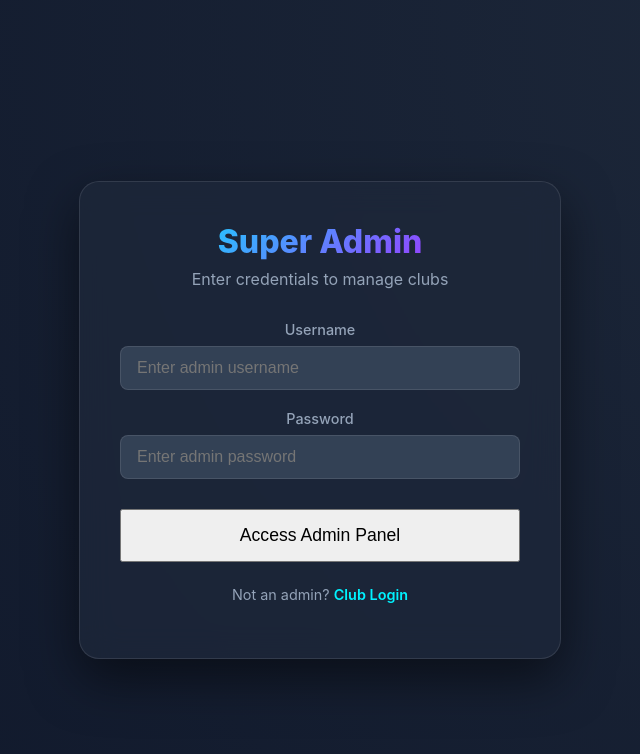
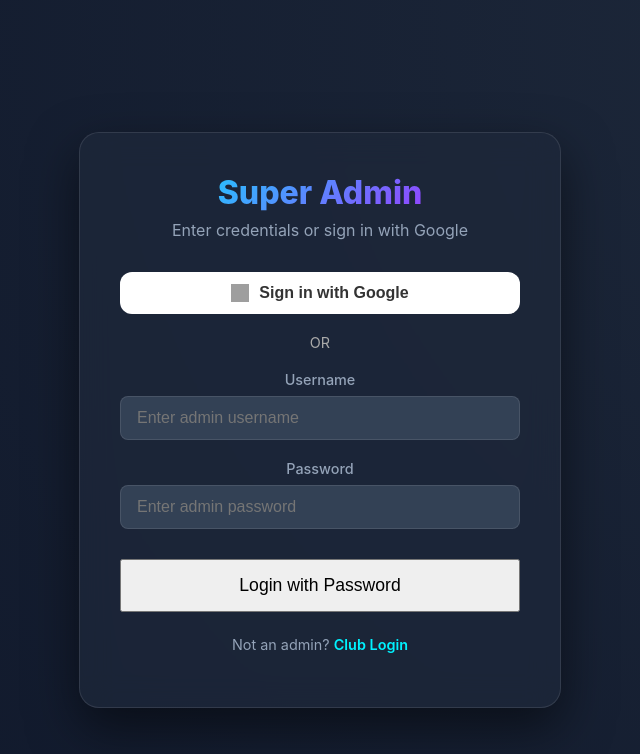
Before and after one commit to RohitSinghVedra/IDDOCSCANGEMINI, a React (Create React App) app in the folder client/: page /admin-login in a window 1280 px wide. Shown: the top 754 px of the page, without its empty margins (320-960 px from the left). Built offline with nearby package versions, Linux system fonts and the light colour scheme; no server answers; grey boxes are pictures that could not be loaded; the HTML template or start-up script is replaced by a standard one.

Commit message:
feat: Add Google Sign-In for Admin Panel

```diff
--- a/client/src/components/AdminLogin.js
+++ b/client/src/components/AdminLogin.js
@@ -1,6 +1,8 @@
 import React, { useState } from 'react';
 import { useNavigate } from 'react-router-dom';
 import { toast } from 'react-toastify';
+import { signInGoogle, getCurrentUser } from '../services/googleAuth';
+import { isAdminEmail } from '../config/adminConfig';
 import './Login.css';
 
 const AdminLogin = ({ onLogin }) => {
@@ -36,12 +38,59 @@ const AdminLogin = ({ onLogin }) => {
     }
   };
 
+  const handleGoogleLogin = async () => {
+    setLoading(true);
+    try {
+      const response = await signInGoogle();
+      if (response && response.accessToken) {
+        const userInfo = await getCurrentUser();
+
+        if (userInfo && isAdminEmail(userInfo.email)) {
+          const adminUser = {
+            username: userInfo.email,
+            userType: 'admin',
+            name: userInfo.name,
+            email: userInfo.email
+          };
+
+          onLogin('admin-token', adminUser);
+          toast.success(`Welcome back, ${userInfo.name}!`);
+          navigate('/admin');
+        } else {
+          toast.error('Access Denied: This email is not authorized as an Admin.');
+        }
+      }
+    } catch (error) {
+      console.error('Google Admin Login error:', error);
+      toast.error('Google Sign-In failed');
+    } finally {
+      setLoading(false);
+    }
+  };
+
   return (
     <div className="login-container">
       <div className="login-card">
         <div className="login-header">
           <h2>Super Admin</h2>
-          <p>Enter credentials to manage clubs</p>
+          <p>Enter credentials or sign in with Google</p>
+        </div>
+
+        <div className="google-login-section" style={{ marginBottom: '20px' }}>
+          <button
+            type="button"
+            className="btn btn-secondary"
+            onClick={handleGoogleLogin}
+            disabled={loading}
+            style={{ width: '100%', display: 'flex', justifyContent: 'center', alignItems: 'center', gap: '10px', background: '#fff', color: '#333' }}
+          >
+            <img src="https://www.gstatic.com/firebasejs/ui/2.0.0/images/auth/google.svg" alt="Google" style={{ width: '18px', height: '18px' }} />
+            Sign in with Google
+          </button>
+        </div>
+
+        <div className="divider" style={{ textAlign: 'center', margin: '20px 0', color: '#aaa', fontSize: '0.9rem' }}>
+          <span>OR</span>
         </div>
 
         <form onSubmit={handleSubmit} className="login-form">
@@ -52,7 +101,6 @@ const AdminLogin = ({ onLogin }) => {
               value={username}
               onChange={(e) => setUsername(e.target.value)}
               placeholder="Enter admin username"
-              required
             />
           </div>
 
@@ -63,12 +111,11 @@ const AdminLogin = ({ onLogin }) => {
               value={password}
               onChange={(e) => setPassword(e.target.value)}
               placeholder="Enter admin password"
-              required
             />
           </div>
 
           <button type="submit" className="login-btn" disabled={loading}>
-            {loading ? 'Verifying...' : 'Access Admin Panel'}
+            {loading ? 'Verifying...' : 'Login with Password'}
           </button>
         </form>
 
```
